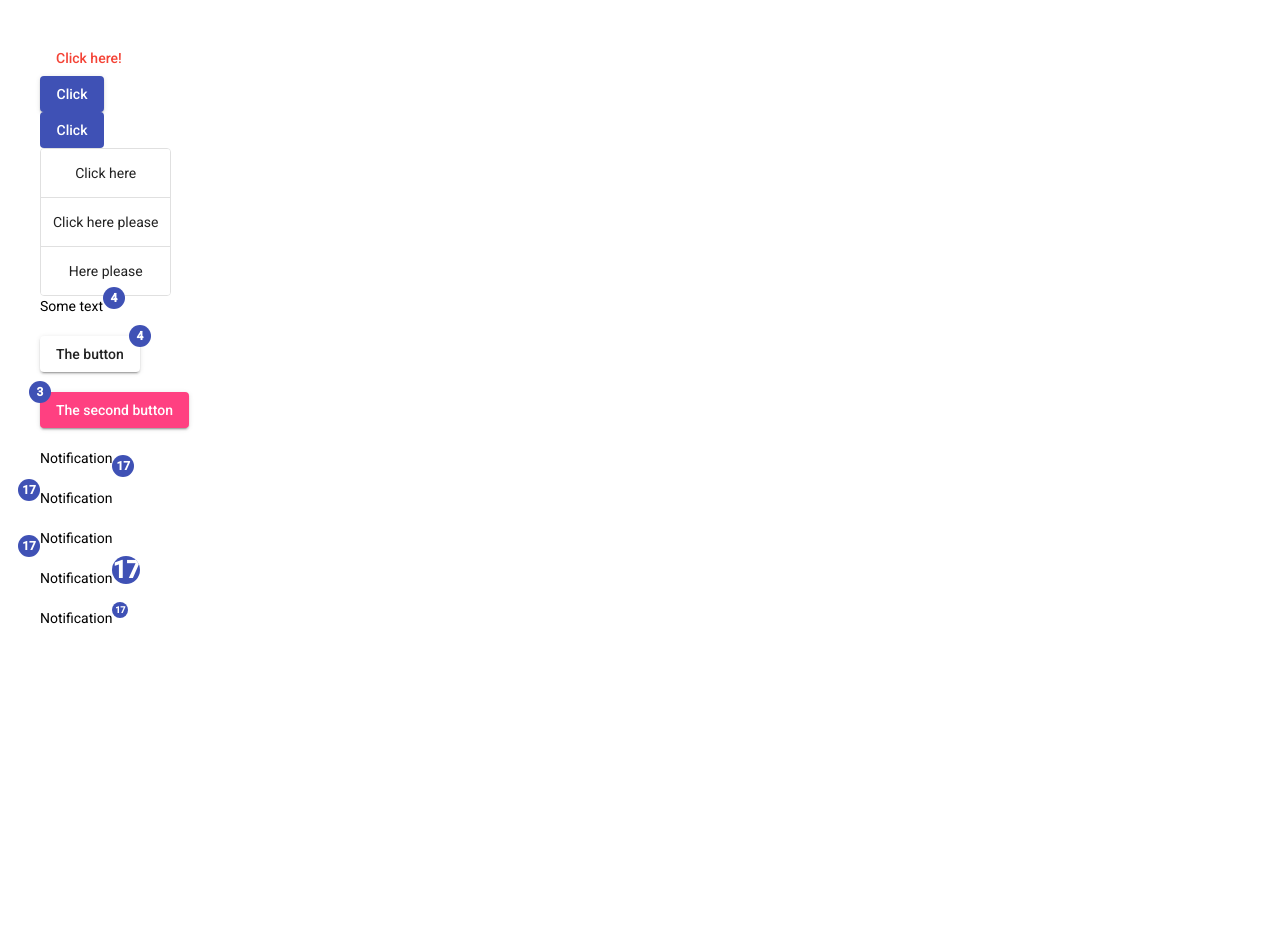
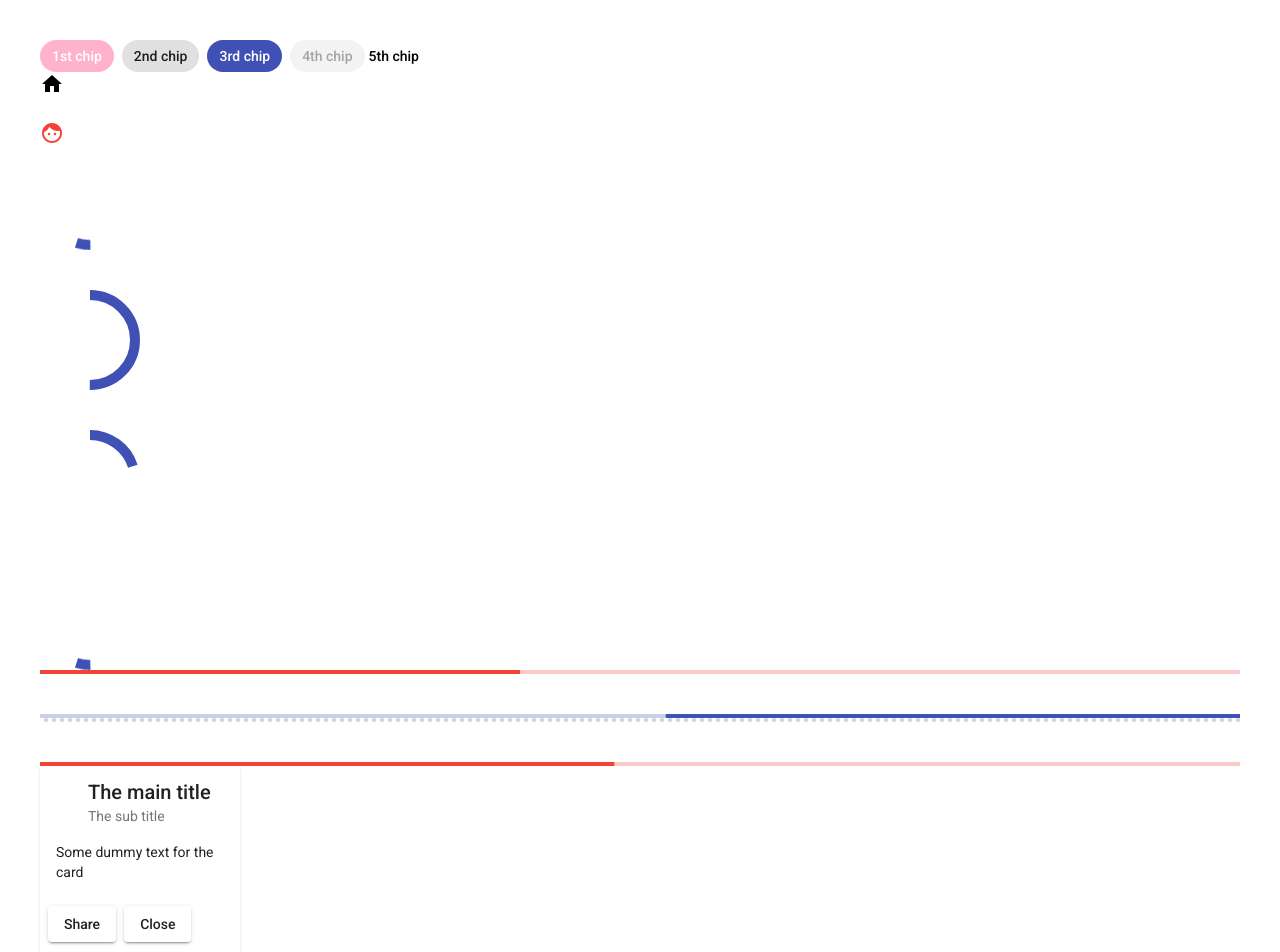
Before and after one commit to souhailouni/learn-Material, an Angular app: page / in a window 1280 px wide. Shown: the top 952 px of the page. Before the commit the page ends 820 px from the top, so only its background shows below. Built offline with nearby package versions, Linux system fonts and the light colour scheme.

Commit message:
before-devider

```diff
--- a/src/app/app.component.css
+++ b/src/app/app.component.css
@@ -2,3 +2,7 @@
     margin: 20px;
     padding: 20px
 }
+
+.card-class {
+    width : 200px;
+}
--- a/src/app/app.component.html
+++ b/src/app/app.component.html
@@ -1,26 +1,43 @@
 <div class="container">
-    <button mat-button color="warn">Click here!</button><br>
-    <a href="#" mat-raised-button color="primary">Click</a><br>
-    <button mat-flat-button color="primary">Click</button><br>
+    <mat-chip-list>
+        <mat-chip disabled color="accent" selected>1st chip</mat-chip>
+        <mat-chip>2nd chip</mat-chip>
+        <mat-chip color="primary" selected>3rd chip</mat-chip>
+        <mat-chip disabled>4th chip</mat-chip>
+        <mat-basic-chip>5th chip</mat-basic-chip>
+    </mat-chip-list>
 
-    <mat-button-toggle-group vertical name="toggle_data" multiple disable>
-        <mat-button-toggle value="1st_button">Click here</mat-button-toggle>
-        <mat-button-toggle value="2nd_button">Click here please</mat-button-toggle>
-        <mat-button-toggle value="3rd_button">Here please</mat-button-toggle>
-    </mat-button-toggle-group>
+    <mat-icon>home</mat-icon><br><br>
+    <mat-icon color="warn">face</mat-icon>
+    <mat-spinner></mat-spinner><br><br>
+    <mat-progress-spinner value="50"></mat-progress-spinner><br><br>
+    <mat-progress-spinner value="20"></mat-progress-spinner><br><br>
+    <mat-progress-spinner mode="indeterminate"></mat-progress-spinner>
 
-    <div>
-        <span matBadge="4" matBadgeOverlap="false"> Some text </span> <br><br>
-        <button mat-raised-button matBadge="4">The button</button><br> <br>
-        <button mat-raised-button matBadge="3" color="accent" matBadgeColor="primary" matBadgePosition="before">The
-            second button</button> <br> <br>
-        <span matBadge="17" matBadgePosition="below" matBadgeOverlap="false"> Notification</span> <br> <br>
-        <span matBadge="17" matBadgePosition="above before" matBadgeOverlap="false"> Notification</span> <br><br>
-        <span matBadge="17" matBadgePosition="below before" matBadgeOverlap="false"> Notification</span> <br><br>
-        <span matBadge="17" matBadgeSize="large" matBadgeOverlap="false"> Notification</span><br><br>
-        <span matBadge="17" matBadgeSize="small" matBadgeOverlap="false"> Notification</span><br><br>
+    <mat-progress-bar mode="determinate" value="40" color="warn"></mat-progress-bar><br><br>
+    <mat-progress-bar mode="indeterminate"></mat-progress-bar>
+    <mat-progress-bar mode="buffer"></mat-progress-bar> <br> <br>
+    <mat-progress-bar mode="query" color="warn"></mat-progress-bar>
 
-
+    <div class="card-class">
+        <mat-card>
+            <mat-card-header>
+                <mat-card-title-group>
+                    <mat-card-title> The main title</mat-card-title>
+                    <mat-card-subtitle>The sub title</mat-card-subtitle>
+                </mat-card-title-group>
+            </mat-card-header>
+            <mat-card-content>
+                <p>Some dummy text for the card</p>
+            </mat-card-content>
+            <mat-card-actions>
+                <button mat-raised-button>Share</button>
+                <button mat-raised-button>Close</button>
+            </mat-card-actions>
+            <mat-card-footer>
+                The card footer
+            </mat-card-footer>
+        </mat-card>
     </div>
 
 </div>
```
Also changed, not shown: src/app/app.module.ts (+11 -2 lines).
